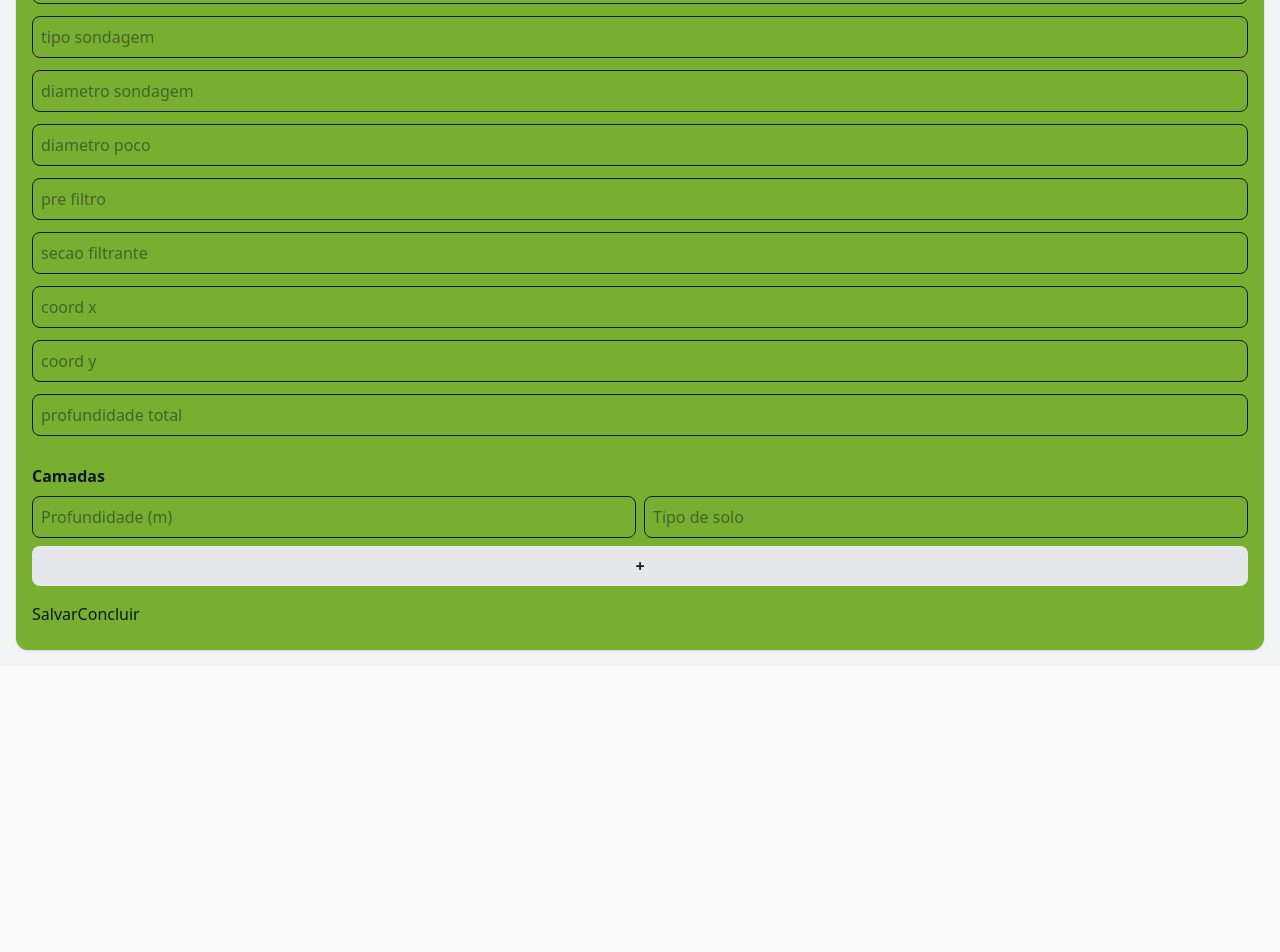
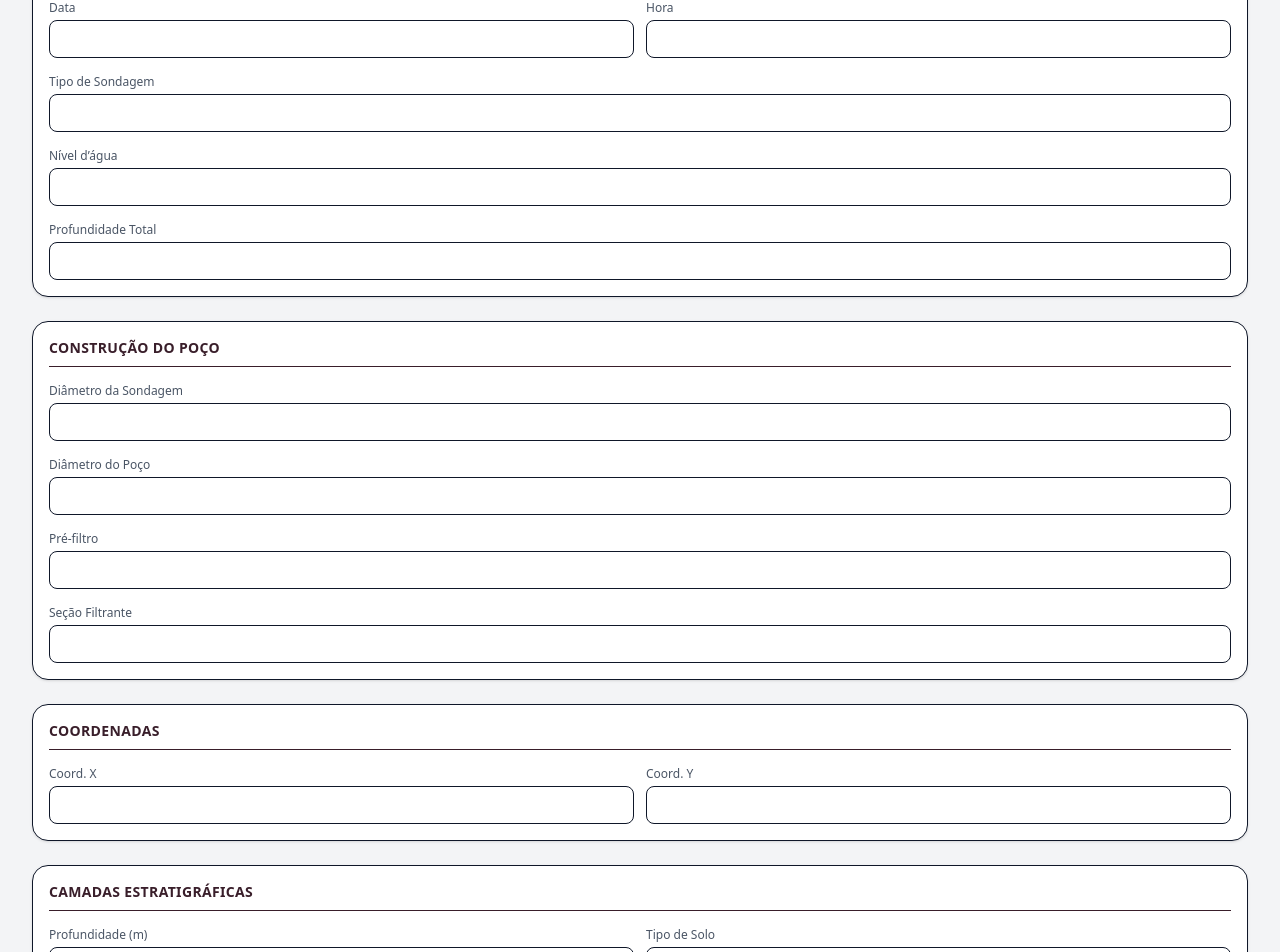
Before and after one commit to vitorkborman-cloud/gs-workorder, a Next.js app: page /mobile/projetos/1/solo in a window 1280 px wide. Shown: the part 260-1212 px from the top of the page. Before the commit the page ends 926 px from the top, so only its background shows below. Built offline with nearby package versions, Linux system fonts and the light colour scheme; no server answers; the database is empty.

Commit message:
layout perfis

```diff
--- a/app/mobile/projetos/[id]/solo/page.tsx
+++ b/app/mobile/projetos/[id]/solo/page.tsx
@@ -4,7 +4,6 @@ import { useEffect, useState } from "react";
 import { useParams } from "next/navigation";
 import { supabase } from "../../../../../lib/supabase";
 import AppShell from "../../../../../components/AppShell";
-import Card from "../../../../../components/Card";
 import Button from "../../../../../components/Button";
 
 type Layer = {
@@ -12,8 +11,19 @@ type Layer = {
   tipo: string;
 };
 
-type Draft = {
-  id: string;
+type FormData = {
+  nome_sondagem: string;
+  data: string;
+  hora: string;
+  nivel_agua: string;
+  tipo_sondagem: string;
+  diametro_sondagem: string;
+  diametro_poco: string;
+  pre_filtro: string;
+  secao_filtrante: string;
+  coord_x: string;
+  coord_y: string;
+  profundidade_total: string;
 };
 
 export default function SoloPage() {
@@ -26,7 +36,7 @@ export default function SoloPage() {
     { profundidade: "", tipo: "" },
   ]);
 
-  const [form, setForm] = useState({
+  const [form, setForm] = useState<FormData>({
     nome_sondagem: "",
     data: "",
     hora: "",
@@ -41,13 +51,10 @@ export default function SoloPage() {
     profundidade_total: "",
   });
 
-  // =========================
-  // CARREGAR RASCUNHO
-  // =========================
   async function loadDraft() {
     const { data } = await supabase
       .from("soil_descriptions")
-      .select("id, nome_sondagem, data, hora, nivel_agua, tipo_sondagem, diametro_sondagem, diametro_poco, pre_filtro, secao_filtrante, coord_x, coord_y, profundidade_total, layers")
+      .select("*")
       .eq("project_id", projectId)
       .eq("finalized", false)
       .maybeSingle();
@@ -82,10 +89,7 @@ export default function SoloPage() {
     loadDraft();
   }, []);
 
-  // =========================
-  // HELPERS
-  // =========================
-  function setField(key: string, value: string) {
+  function setField(key: keyof FormData, value: string) {
     setForm((prev) => ({ ...prev, [key]: value }));
   }
 
@@ -93,9 +97,6 @@ export default function SoloPage() {
     setLayers((prev) => [...prev, { profundidade: "", tipo: "" }]);
   }
 
-  // =========================
-  // SALVAR = UPDATE OU INSERT
-  // =========================
   async function salvar() {
     if (draftId) {
       await supabase
@@ -124,9 +125,6 @@ export default function SoloPage() {
     alert("Rascunho salvo.");
   }
 
-  // =========================
-  // CONCLUIR = GERAR OFICIAL
-  // =========================
   async function concluir() {
     const ok = confirm(
       "Concluir descrição de solo? Após isso não será possível editar."
@@ -169,60 +167,183 @@ export default function SoloPage() {
 
   return (
     <AppShell>
-      <Card title="Descrição de Solo">
-        <div className="space-y-3">
-          {Object.entries(form).map(([key, value]) => (
-            <input
-              key={key}
-              placeholder={key.replaceAll("_", " ")}
-              value={value}
-              onChange={(e) => setField(key, e.target.value)}
-              className="w-full border rounded-lg p-2"
+      <div className="px-4 py-6 space-y-6">
+
+        {/* HEADER */}
+        <div className="space-y-2">
+          <h1 className="text-xl font-bold text-[#391e2a]">
+            Perfil Descritivo
+          </h1>
+          <div className="flex items-center gap-2">
+            <span className="text-sm text-gray-500">Status:</span>
+            <span className="text-xs font-semibold px-3 py-1 rounded-full bg-yellow-100 text-yellow-700">
+              {draftId ? "Rascunho" : "Novo"}
+            </span>
+          </div>
+        </div>
+
+        {/* DADOS DA SONDAGEM */}
+        <Section title="Dados da Sondagem">
+          <Input
+            label="Nome da Sondagem"
+            value={form.nome_sondagem}
+            onChange={(v) => setField("nome_sondagem", v)}
           />
-          ))}
 
-          <div className="mt-4 space-y-2">
-            <p className="font-bold">Camadas</p>
+          <div className="grid grid-cols-2 gap-3">
+            <Input
+              label="Data"
+              value={form.data}
+              onChange={(v) => setField("data", v)}
+            />
+            <Input
+              label="Hora"
+              value={form.hora}
+              onChange={(v) => setField("hora", v)}
+            />
+          </div>
 
+          <Input
+            label="Tipo de Sondagem"
+            value={form.tipo_sondagem}
+            onChange={(v) => setField("tipo_sondagem", v)}
+          />
+
+          <Input
+            label="Nível d’água"
+            value={form.nivel_agua}
+            onChange={(v) => setField("nivel_agua", v)}
+          />
+
+          <Input
+            label="Profundidade Total"
+            value={form.profundidade_total}
+            onChange={(v) => setField("profundidade_total", v)}
+          />
+        </Section>
+
+        {/* CONSTRUÇÃO */}
+        <Section title="Construção do Poço">
+          <Input
+            label="Diâmetro da Sondagem"
+            value={form.diametro_sondagem}
+            onChange={(v) => setField("diametro_sondagem", v)}
+          />
+
+          <Input
+            label="Diâmetro do Poço"
+            value={form.diametro_poco}
+            onChange={(v) => setField("diametro_poco", v)}
+          />
+
+          <Input
+            label="Pré-filtro"
+            value={form.pre_filtro}
+            onChange={(v) => setField("pre_filtro", v)}
+          />
+
+          <Input
+            label="Seção Filtrante"
+            value={form.secao_filtrante}
+            onChange={(v) => setField("secao_filtrante", v)}
+          />
+        </Section>
+
+        {/* COORDENADAS */}
+        <Section title="Coordenadas">
+          <div className="grid grid-cols-2 gap-3">
+            <Input
+              label="Coord. X"
+              value={form.coord_x}
+              onChange={(v) => setField("coord_x", v)}
+            />
+            <Input
+              label="Coord. Y"
+              value={form.coord_y}
+              onChange={(v) => setField("coord_y", v)}
+            />
+          </div>
+        </Section>
+
+        {/* CAMADAS */}
+        <Section title="Camadas Estratigráficas">
           {layers.map((layer, i) => (
-              <div key={i} className="flex gap-2">
-                <input
-                  placeholder="Profundidade (m)"
+            <div key={i} className="grid grid-cols-2 gap-3">
+              <Input
+                label="Profundidade (m)"
                 value={layer.profundidade}
-                  onChange={(e) => {
+                onChange={(v) => {
                   const copy = [...layers];
-                    copy[i].profundidade = e.target.value;
+                  copy[i].profundidade = v;
                   setLayers(copy);
                 }}
-                  className="flex-1 border rounded-lg p-2"
               />
-                <input
-                  placeholder="Tipo de solo"
+              <Input
+                label="Tipo de Solo"
                 value={layer.tipo}
-                  onChange={(e) => {
+                onChange={(v) => {
                   const copy = [...layers];
-                    copy[i].tipo = e.target.value;
+                  copy[i].tipo = v;
                   setLayers(copy);
                 }}
-                  className="flex-1 border rounded-lg p-2"
               />
             </div>
           ))}
 
           <button
             onClick={addLayer}
-              className="w-full bg-gray-200 font-bold py-2 rounded-lg"
+            className="w-full mt-2 border border-[#391e2a] text-[#391e2a] font-semibold py-2 rounded-lg"
           >
-              +
+            + Adicionar Camada
           </button>
-          </div>
+        </Section>
 
-          <div className="space-y-2 mt-4">
-            <Button text="Salvar" onClick={salvar} />
-            <Button text="Concluir" onClick={concluir} />
+        {/* BOTÕES */}
+        <div className="space-y-3 pt-4">
+          <Button text="Salvar Rascunho" onClick={salvar} />
+          <Button text="Concluir Perfil" onClick={concluir} />
         </div>
       </div>
-      </Card>
     </AppShell>
   );
 }
+
+/* COMPONENTES AUXILIARES */
+
+function Section({
+  title,
+  children,
+}: {
+  title: string;
+  children: React.ReactNode;
+}) {
+  return (
+    <div className="bg-white rounded-2xl shadow-sm border p-4 space-y-4">
+      <h2 className="text-sm font-semibold text-[#391e2a] uppercase tracking-wide border-b pb-2">
+        {title}
+      </h2>
+      {children}
+    </div>
+  );
+}
+
+function Input({
+  label,
+  value,
+  onChange,
+}: {
+  label: string;
+  value: string;
+  onChange: (value: string) => void;
+}) {
+  return (
+    <div className="flex flex-col gap-1">
+      <label className="text-xs font-medium text-gray-600">{label}</label>
+      <input
+        value={value}
+        onChange={(e) => onChange(e.target.value)}
+        className="w-full border rounded-lg px-3 py-2 text-sm focus:outline-none focus:ring-2 focus:ring-[#80b02d]"
+      />
+    </div>
+  );
+}
```
Lines whose indentation alone changed are shown as unchanged.
